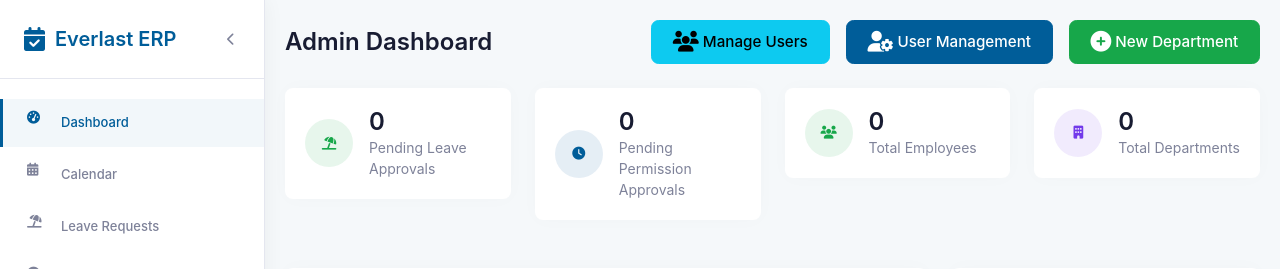
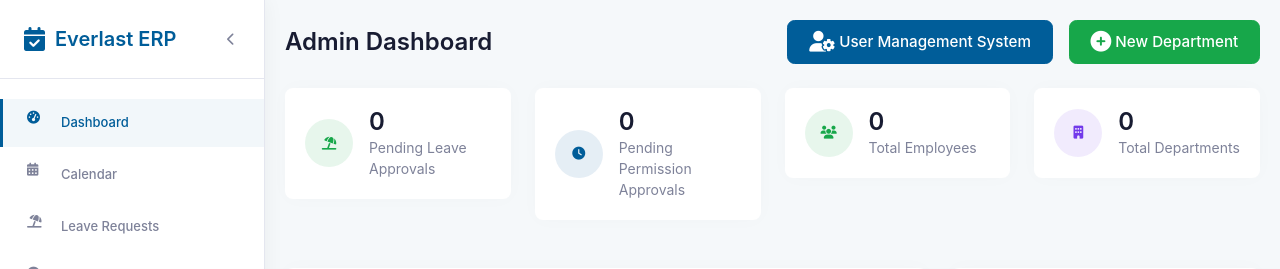
Before and after one commit to youssef-george/Everlast-HR-System, a Flask app: page /dashboard/admin in a window 1280 px wide. Shown: the top 269 px of the page. Run offline with Flask 3, Linux system fonts and the light colour scheme; a user stored in the database is signed in; data comes from the database, SQL or seed files in the repository; data that the repository does not hold is empty; some libraries are stand-ins or nearby versions.

Commit message:
Improve user interface clarity by removing a redundant user management button
Removes the redundant "Manage Users" button from the admin dashboard in `templates/dashboard/admin.html`.

Replit-Commit-Author: Agent
Replit-Commit-Session-Id: 3cf3332c-086b-40cc-80e0-2028db1fa8d6
Replit-Commit-Screenshot-Url: https://storage.googleapis.com/screenshot-production-us-central1/0f12607f-b95e-4fbb-95ec-6ae17fa57862/28f7df1e-7a4b-4797-96c0-fd360bdfc4bf.jpg

```diff
--- a/templates/dashboard/admin.html
+++ b/templates/dashboard/admin.html
@@ -4,11 +4,8 @@
 <div class="content-header">
     <h1 class="page-title">Admin Dashboard</h1>
     <div class="content-header-actions">
-        <a href="{{ url_for('dashboard.users') }}" class="btn btn-info me-2">
-            <i class="fas fa-users me-1"></i> Manage Users
-        </a>
         <a href="{{ url_for('dashboard.users') }}" class="btn btn-primary me-2">
-            <i class="fas fa-user-cog me-1"></i> User Management
+            <i class="fas fa-user-cog me-1"></i> User Management System
         </a>
         <a href="{{ url_for('departments.create') }}" class="btn btn-secondary">
             <i class="fas fa-plus-circle me-1"></i> New Department
```
Also changed, not shown: attached_assets/image_1745824778870.png (added).
